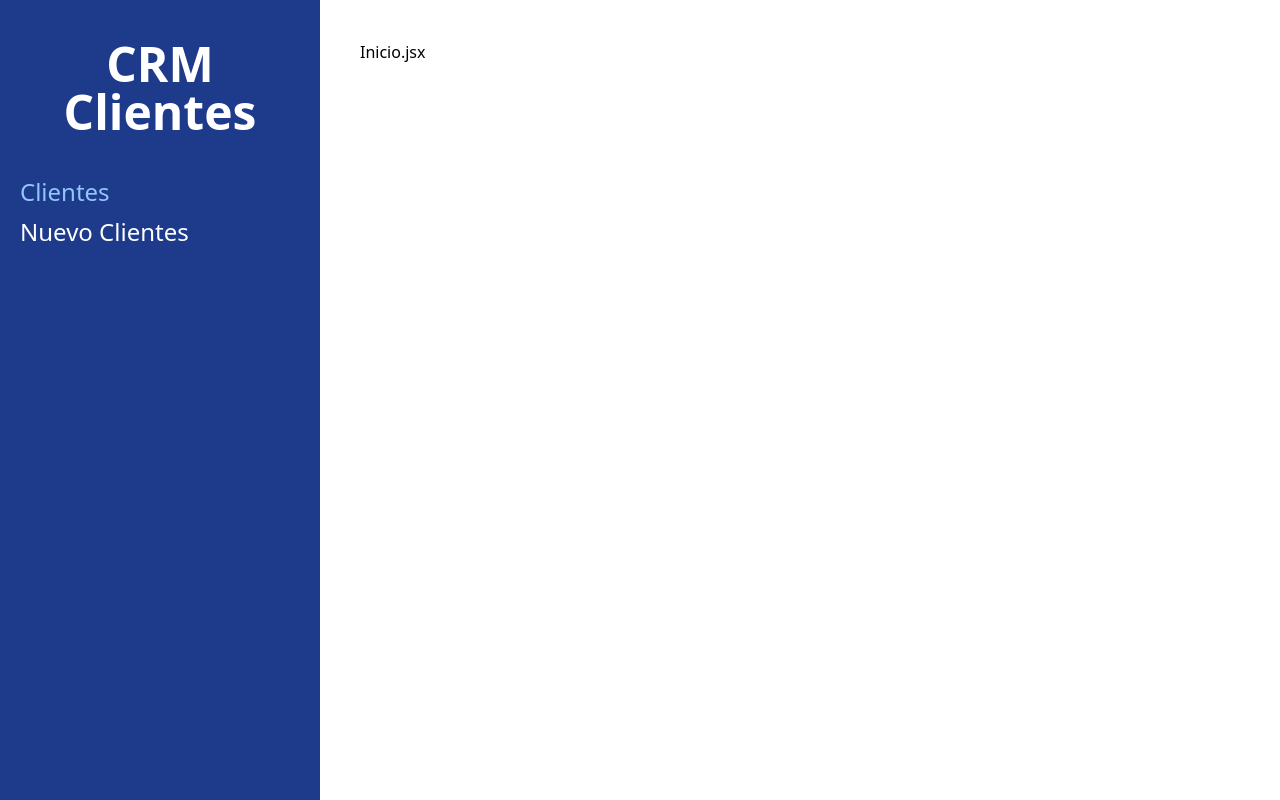
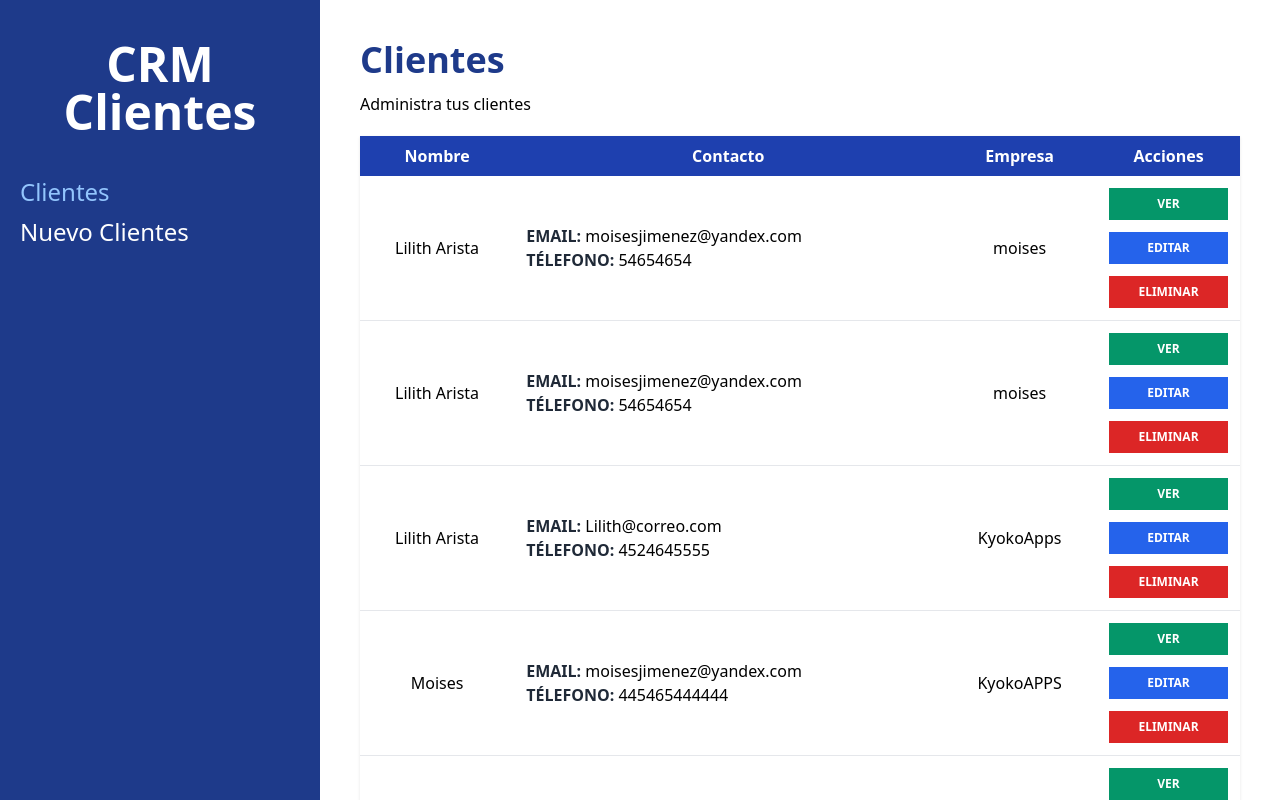
Before and after one commit to MoisesKMS/crm-react, a React app: page /clientes in a window 1280 px wide. Built offline with nearby package versions, Linux system fonts and the light colour scheme; data requests are answered from the project's data file; the HTML template or start-up script is replaced by a standard one.

Commit message:
1.3.0
-REST API
-Agregar Clientes
-Listar Clientes
-Ver cliente

```diff
--- /dev/null
+++ b/db.json
@@ -0,0 +1,44 @@
+{
+  "clientes": [
+    {
+      "nombre": "Lilith Arista",
+      "empresa": "moises",
+      "email": "moisesjimenez@yandex.com",
+      "telefono": "54654654",
+      "notas": "xczxczxczxc",
+      "id": 1
+    },
+    {
+      "nombre": "Lilith Arista",
+      "empresa": "moises",
+      "email": "moisesjimenez@yandex.com",
+      "telefono": "54654654",
+      "notas": "xczxczxczxc",
+      "id": 2
+    },
+    {
+      "nombre": "Lilith Arista",
+      "empresa": "KyokoApps",
+      "email": "Lilith@correo.com",
+      "telefono": "4524645555",
+      "notas": "aaad",
+      "id": 3
+    },
+    {
+      "nombre": "Moises",
+      "empresa": "KyokoAPPS",
+      "email": "moisesjimenez@yandex.com",
+      "telefono": "445465444444",
+      "notas": "Cliente Nuevo",
+      "id": 4
+    },
+    {
+      "nombre": "Lilith Arista",
+      "empresa": "moises",
+      "email": "moisesjimenez@yandex.com",
+      "telefono": "",
+      "notas": "",
+      "id": 5
+    }
+  ]
+}
--- a/src/App.jsx
+++ b/src/App.jsx
@@ -3,6 +3,7 @@ import Layout from './layout/Layout';
 import EditarCliente from './paginas/EditarCliente';
 import Inicio from './paginas/Inicio';
 import NuevoCliente from './paginas/NuevoCliente';
+import VerCliente from './paginas/VerCliente';
 
 function App() {
   return (
@@ -13,6 +14,7 @@ function App() {
           <Route index element={<Inicio />} />
           <Route path='nuevo' element={<NuevoCliente />} />
           <Route path='editar/:id' element={<EditarCliente />} />
+          <Route path=':id' element={<VerCliente />} />
         </Route>
 
 
--- /dev/null
+++ b/src/components/Cliente.jsx
@@ -0,0 +1,35 @@
+import { useNavigate } from "react-router-dom";
+
+function Cliente({ cliente }) {
+
+    const navigate = useNavigate();
+
+    const { nombre, empresa, email, telefono, notas, id } = cliente;
+
+    return (
+        <tr className="border-b hover:bg-gray-50 text-center">
+            <td className="p-3">{nombre}</td>
+            <td className="p-3 text-left">
+                <p><span className="text-gray-800 uppercase font-bold">Email:</span> {email}</p>
+                <p><span className="text-gray-800 uppercase font-bold">Télefono:</span> {telefono}</p>
+            </td>
+            <td className="p-3">{empresa}</td>
+            <td className="p-3">
+                <button
+                    className="bg-emerald-600 hover:bg-emerald-700 block w-full text-white p-2 uppercase font-bold text-xs"
+                    type="button"
+                    onClick={() => navigate(`/clientes/${id}`)}
+                >Ver</button>
+                <button
+                    className="bg-blue-600 hover:bg-blue-700 block w-full text-white p-2 uppercase font-bold text-xs mt-3"
+                    type="button"
+                >Editar</button>
+                <button
+                    className="bg-red-600 hover:bg-red-700 block w-full text-white p-2 uppercase font-bold text-xs mt-3"
+                    type="button"
+                >Eliminar</button>
+            </td>
+        </tr>
+    )
+}
+export default Cliente;
--- a/src/components/Formulario.jsx
+++ b/src/components/Formulario.jsx
@@ -1,8 +1,10 @@
 import { Formik, Form, Field, ErrorMessage } from "formik";
+import { useNavigate } from 'react-router-dom'
 import * as Yup from 'yup';
-import Alerta from "./Alerta";
 
 function Formulario() {
+
+    const navigate = useNavigate();
 
     const nuevoClienteSchema = Yup.object().shape({
         nombre: Yup.string()
@@ -23,8 +25,22 @@ function Formulario() {
             .typeError('El número no es válido')
     });
 
-    const handleSubmit = valores => {
-        console.log(valores);
+    const handleSubmit = async valores => {
+        try {
+            const url = 'http://localhost:4000/clientes';
+            const respuesta = await fetch(url, {
+                method: 'POST',
+                body: JSON.stringify(valores),
+                headers: {
+                    'Content-Type': 'application/json'
+                }
+            })
+
+            const resultado = await respuesta.json();
+            navigate('/clientes');
+        } catch (error) {
+            console.log(error);
+        }
     }
 
     return (
@@ -39,12 +55,13 @@ function Formulario() {
                     telefono: '',
                     notas: ''
                 }}
-                onSubmit={(values) => {
-                    handleSubmit(values)
+                onSubmit={async (values, { resetForm }) => {
+                    await handleSubmit(values);
+                    resetForm();
                 }}
                 validationSchema={nuevoClienteSchema}
             >
-                {({ errors }) => {
+                {() => {
 
                     return (
                         <Form className="mt-10">
--- a/src/paginas/Inicio.jsx
+++ b/src/paginas/Inicio.jsx
@@ -1,7 +1,53 @@
+import { useEffect, useState } from "react";
+import Cliente from "../components/Cliente";
+
+
 function Inicio() {
+
+    const [clientes, setClientes] = useState([]);
+
+    useEffect(() => {
+        const obtenerClientesAPI = async () => {
+            try {
+                const url = 'http://localhost:4000/clientes';
+                const respuesta = await fetch(url);
+                const resultado = await respuesta.json();
+
+                setClientes(resultado);
+
+            } catch (error) {
+                console.log(error);
+            }
+        }
+
+        obtenerClientesAPI();
+
+    }, [])
+
     return (
         <>
-            <h1>Inicio.jsx</h1>
+            <h1 className="font-black text-4xl text-blue-900">Clientes</h1>
+            <p className="mt-3">Administra tus clientes</p>
+
+            <table className="w-full mt-5 table-auto shadow bg-white">
+                <thead className="bg-blue-800 text-white">
+                    <tr>
+                        <th className="p-2">Nombre</th>
+                        <th className="p-2">Contacto</th>
+                        <th className="p-2">Empresa</th>
+                        <th className="p-2">Acciones</th>
+                    </tr>
+                </thead>
+
+                <tbody>
+                    {clientes.map(cliente => (
+                        <Cliente
+                            key={cliente.id}
+                            cliente={cliente}
+                        />
+                    ))}
+                </tbody>
+            </table>
         </>
     )
 }
--- /dev/null
+++ b/src/paginas/VerCliente.jsx
@@ -0,0 +1,74 @@
+import { useEffect, useState } from "react";
+import { useParams } from "react-router-dom";
+
+function VerCliente() {
+
+    const [cliente, setCliente] = useState({});
+    const [cargando, setCargando] = useState(false);
+
+    const { id } = useParams();
+
+    useEffect(() => {
+        setCargando(!cargando);
+        const obtnerClienteAPI = async () => {
+            try {
+                const url = `http://localhost:4000/clientes/${id}`;
+                const respuesta = await fetch(url);
+                const resultado = await respuesta.json();
+
+                setCliente(resultado);
+
+            } catch (error) {
+                console.log(error);
+            }
+            setCargando(false);
+        }
+        obtnerClienteAPI();
+    }, [])
+
+    return (
+
+        Object.keys(cliente).length === 0 ? <p>No hay Resultados</p> : (
+            <>
+                {cargando ? 'Cargando' : (
+                    <>
+                        <h1 className="font-black text-4xl text-blue-900">Ver Cliente: {cliente.nombre}</h1>
+                        <p className="mt-3">Informacón del Cliente</p>
+
+                        <p className="text-2xl text-gray-600 mt-10">
+                            <span className="uppercase font-bold text-gray-800 ">Cliente: </span>
+                            {cliente.nombre}
+                        </p>
+
+                        <p className="text-2xl text-gray-600 mt-4">
+                            <span className="uppercase font-bold text-gray-800 ">Email: </span>
+                            {cliente.email}
+                        </p>
+
+                        {cliente.telefono && (
+                            <p className="text-2xl text-gray-600 mt-4">
+                                <span className="uppercase font-bold text-gray-800 ">Télefono: </span>
+                                {cliente.telefono}
+                            </p>
+                        )}
+
+                        <p className="text-2xl text-gray-600 mt-4">
+                            <span className="uppercase font-bold text-gray-800 ">Empresa: </span>
+                            {cliente.empresa}
+                        </p>
+
+                        {cliente.notas && (
+                            <p className="text-2xl text-gray-600 mt-4">
+                                <span className="uppercase font-bold text-gray-800 ">Notas: </span>
+                                {cliente.notas}
+                            </p>
+                        )}
+                    </>
+                )}
+            </>
+        )
+
+
+    )
+}
+export default VerCliente;
```
